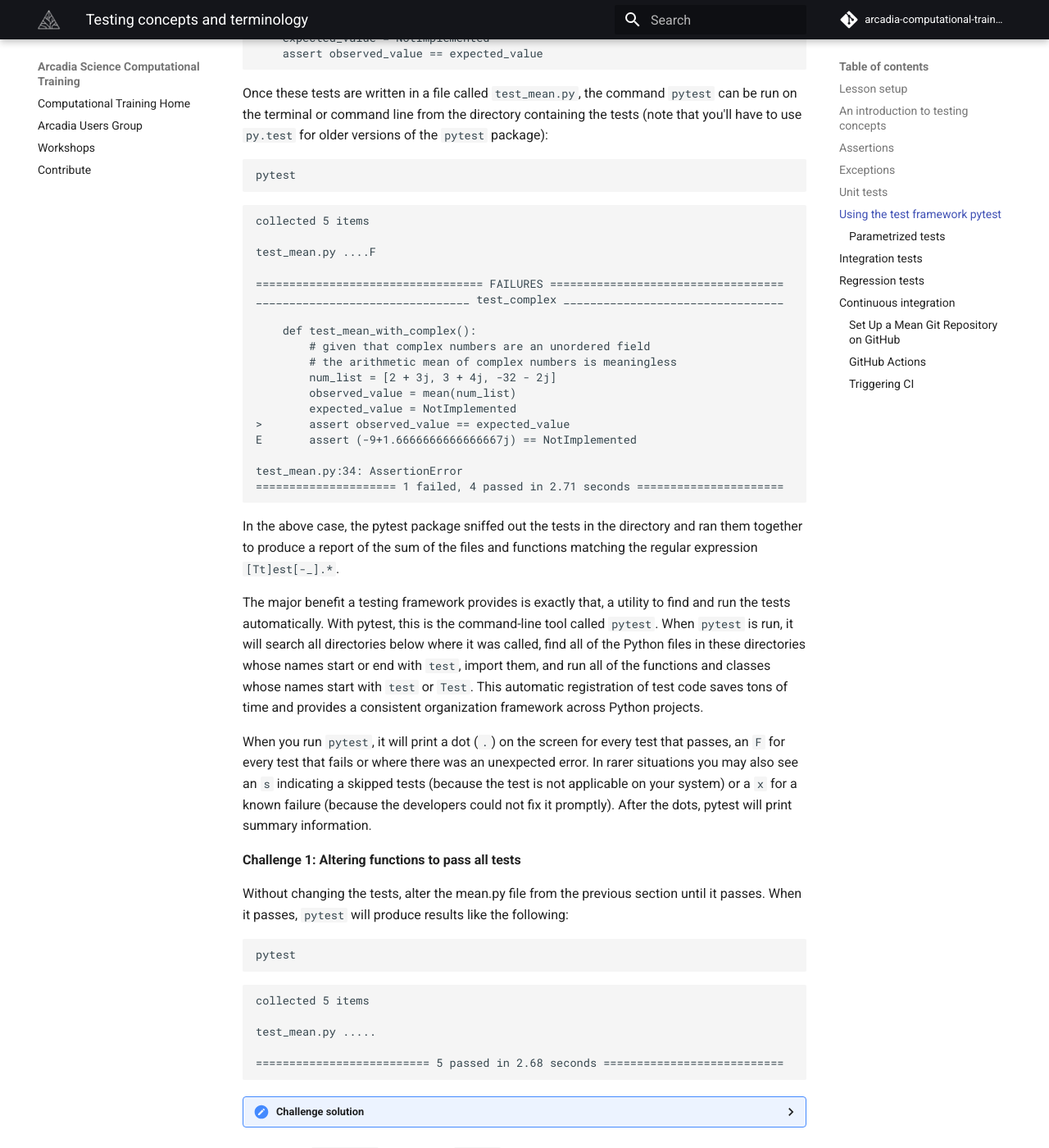
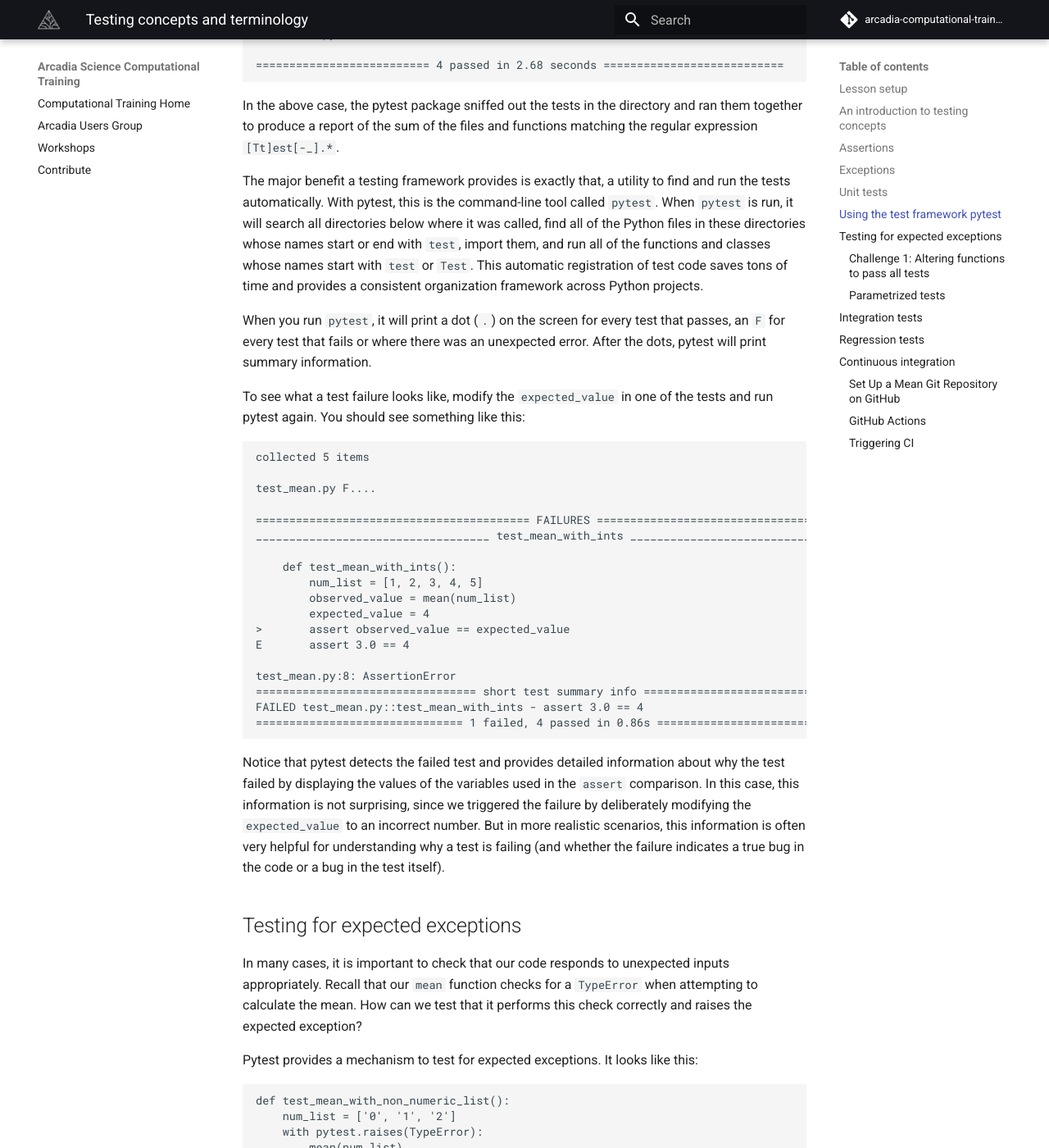
Before and after one commit to Arcadia-Science/arcadia-computational-training, an MkDocs documentation site: the page built from docs/arcadia-users-group/20231104-testing-concepts/lesson.md, in a window 1280 px wide and 1400 px high, scrolled down 7516 px. Shown: the whole window at 82% size. Built offline with MkDocs 1.6.1 and Material for MkDocs 9.7.7, drawn with Linux system fonts in a browser that asks for light colours; comment, search, counter and statistics services are not loaded; some of the changed text lies outside the part shown.

Commit message:
add section about testing for exceptions, eliminate the test_mean_with_complex test, make minor formatting changes

````diff
--- a/docs/arcadia-users-group/20231104-testing-concepts/lesson.md
+++ b/docs/arcadia-users-group/20231104-testing-concepts/lesson.md
@@ -126,8 +126,10 @@ For example, instead of the assertion in the case before, an exception can be us
 ```python
 def mean(num_list):
     if len(num_list) == 0:
-      raise Exception("The algebraic mean of an empty list is undefined. "
-                      "Please provide a list of numbers")
+      raise Exception(
+        "The algebraic mean of an empty list is undefined. "
+        "Please provide a list of numbers."
+    )
     else:
       return sum(num_list)/len(num_list)
 ```
@@ -143,7 +145,7 @@ To add information or replace the message before it is passed upstream, the try-
 def mean(num_list):
     try:
         return sum(num_list)/len(num_list)
-    except ZeroDivisionError as original_error :
+    except ZeroDivisionError as original_error:
         msg = "The algebraic mean of an empty list is undefined. Please provide a list of numbers."
         raise ZeroDivisionError(original_error.__str__() + "\n" +  msg)
 ```
@@ -155,7 +157,7 @@ If an alternative behavior is preferred, the exception can be disregarded and a
 def mean(num_list):
     try:
         return sum(num_list)/len(num_list)
-    except ZeroDivisionError :
+    except ZeroDivisionError:
         return 0
 ```
 
@@ -165,9 +167,9 @@ If a single function might raise more than one type of exception, each can be ca
 def mean(num_list):
     try:
         return sum(num_list)/len(num_list)
-    except ZeroDivisionError :
+    except ZeroDivisionError:
         return 0
-    except TypeError as original_error :
+    except TypeError as original_error:
         msg = "The algebraic mean of an non-numerical list is undefined.\
                Please provide a list of numbers."
         raise TypeError(original_error.__str__() + "\n" +  msg)
@@ -200,9 +202,9 @@ You can use this code to save to file:
 def mean(num_list):
     try:
         return sum(num_list)/len(num_list)
-    except ZeroDivisionError :
+    except ZeroDivisionError:
         return 0
-    except TypeError as original_error :
+    except TypeError as original_error:
         msg = "The algebraic mean of an non-numerical list is undefined.\
                Please provide a list of numbers."
         raise TypeError(original_error.__str__() + "\n" +  msg)
@@ -260,13 +262,6 @@ def test_mean_with_long():
     expected_value = big/2.0
     assert observed_value == expected_value
 
-def test_mean_with_complex():
-    # given that complex numbers are an unordered field
-    # the arithmetic mean of complex numbers is meaningless
-    num_list = [2 + 3j, 3 + 4j, -32 - 2j]
-    observed_value = mean(num_list)
-    expected_value = NotImplemented
-    assert observed_value == expected_value
 ```
 
 Use Jupyter Notebook to import the `test_mean` package and run each test like this:
@@ -278,7 +273,6 @@ test_mean_with_ints()
 test_mean_with_zero()
 test_mean_with_double()
 test_mean_with_long()
-test_mean_with_complex()  ## Please note that this one might fail. You'll get an error message showing which tests failed
 ```
 
 We just wrote and ran five tests for our `mean()` function.
@@ -320,14 +314,6 @@ def test_mean_with_long():
     observed_value = mean(range(1,big))
     expected_value = big/2.0
     assert observed_value == expected_value
-
-def test_mean_with_complex():
-    # given that complex numbers are an unordered field
-    # the arithmetic mean of complex numbers is meaningless
-    num_list = [2 + 3j, 3 + 4j, -32 - 2j]
-    observed_value = mean(num_list)
-    expected_value = NotImplemented
-    assert observed_value == expected_value
 ```
 
 Once these tests are written in a file called `test_mean.py`, the command `pytest` can be run on the terminal or command line from the directory containing the tests (note that you'll have to use `py.test` for older versions of the `pytest` package):
@@ -339,22 +325,9 @@ pytest
 ```
 collected 5 items
 
-test_mean.py ....F
+test_mean.py .....
 
-================================== FAILURES ===================================
-________________________________ test_complex _________________________________
-
-    def test_mean_with_complex():
-        # given that complex numbers are an unordered field
-        # the arithmetic mean of complex numbers is meaningless
-        num_list = [2 + 3j, 3 + 4j, -32 - 2j]
-        observed_value = mean(num_list)
-        expected_value = NotImplemented
->       assert observed_value == expected_value
-E       assert (-9+1.6666666666666667j) == NotImplemented
-
-test_mean.py:34: AssertionError
-===================== 1 failed, 4 passed in 2.71 seconds ======================
+========================== 4 passed in 2.68 seconds ===========================
 ```
 
 In the above case, the pytest package sniffed out the tests in the directory and ran them together to produce a report of the sum of the files and functions matching the regular expression `[Tt]est[-_].*`.
@@ -364,13 +337,75 @@ With pytest, this is the command-line tool called `pytest`.
 When `pytest` is run, it will search all directories below where it was called, find all of the Python files in these directories whose names start or end with `test`, import them, and run all of the functions and classes whose names start with `test` or `Test`.
 This automatic registration of test code saves tons of time and provides a consistent organization framework across Python projects.
 
-When you run `pytest`, it will print a dot (`.`) on the screen for every test that passes, an `F` for every test that fails or where there was an unexpected error.
-In rarer situations you may also see an `s` indicating a skipped tests (because the test is not applicable on your system) or a `x` for a known failure (because the developers could not fix it promptly).
-After the dots, pytest will print summary information.
+When you run `pytest`, it will print a dot (`.`) on the screen for every test that passes, an `F` for every test that fails or where there was an unexpected error. After the dots, pytest will print summary information.
 
-**Challenge 1: Altering functions to pass all tests**
+To see what a test failure looks like, modify the `expected_value` in one of the tests and run pytest again. You should see something like this:
 
-Without changing the tests, alter the mean.py file from the previous section until it passes.
+```
+collected 5 items
+
+test_mean.py F....                                                                   [100%]
+
+========================================= FAILURES =========================================
+___________________________________ test_mean_with_ints ____________________________________
+
+    def test_mean_with_ints():
+        num_list = [1, 2, 3, 4, 5]
+        observed_value = mean(num_list)
+        expected_value = 4
+>       assert observed_value == expected_value
+E       assert 3.0 == 4
+
+test_mean.py:8: AssertionError
+================================= short test summary info ==================================
+FAILED test_mean.py::test_mean_with_ints - assert 3.0 == 4
+=============================== 1 failed, 4 passed in 0.86s ================================
+```
+Notice that pytest detects the failed test and provides detailed information about why the test failed
+by displaying the values of the variables used in the `assert` comparison.
+In this case, this information is not surprising, since we triggered the failure by deliberately modifying the `expected_value` to an incorrect number.
+But in more realistic scenarios, this information is often very helpful for understanding why a test is failing (and whether the failure indicates a true bug in the code or a bug in the test itself).
+
+
+## Testing for expected exceptions
+In many cases, it is important to check that our code responds to unexpected inputs appropriately.
+Recall that our `mean` function checks for a `TypeError` when attempting to calculate the mean.
+How can we test that it performs this check correctly and raises the expected exception?
+
+Pytest provides a mechanism to test for expected exceptions. It looks like this:
+
+```python
+def test_mean_with_non_numeric_list():
+    num_list = ['0', '1', '2']
+    with pytest.raises(TypeError):
+        mean(num_list)
+```
+Here, we use a `with` block to tell pytest that we expect the code within the `with` block
+to raise an exception. Pytest checks that this code does indeed raise an exception of the correct type,
+and if not, flags the test as a failure.
+
+Try adding this function to `test_mean.py` and verify that all the tests pass.
+(hint: don't forget to add `import pytest` at the top of `test_mean.py`, since our new test uses `pytest.raises`).
+
+
+### Challenge 1: Altering functions to pass all tests
+A scenario we did not consider when writing our `mean` function is when the list of numbers passed to `mean` contains complex numbers.
+Because the arithmetic mean of complex numbers may be difficult to interpret,
+suppose we decide that we don't want our function to handle this case.
+
+Let's write a test to reflect this. Add the following test to `test_mean.py`:
+```python
+def test_mean_with_complex():
+    num_list = [0, 1, 1 + 1j]
+    with pytest.raises(TypeError):
+        mean(num_list)
+```
+Try running the tests again. You should see that this test fails.
+This is because our `mean` function does not check for complex numbers,
+and Python's builtin `sum` function is able to handle complex numbers,
+so `mean` returns a result rather than raising an exception.
+
+Now, modify the function `mean` in `mean.py` from the previous section until our new test passes.
 When it passes, `pytest` will produce results like the following:
 
 ```
@@ -394,22 +429,21 @@ One way is to check for the presence of complex numbers before calculating the m
 ```python
 def mean(num_list):
     if any(isinstance(num, complex) for num in num_list):
-       return NotImplemented
+       raise TypeError("Calculating the mean of complex numbers is not supported.")
     else:
         try:
             return sum(num_list)/len(num_list)
-        except ZeroDivisionError :
+        except ZeroDivisionError:
             return 0
-        except TypeError as original_error :
+        except TypeError as original_error:
             msg = "The algebraic mean of an non-numerical list is undefined.\
                    Please provide a list of numbers."
             raise TypeError(original_error.__str__() + "\n" +  msg)
 ```
-
 </details>
 
 
-Note, using `pytest -v` will result in `pytest` listing which tests are executed and whether they pass or not:
+Note, using `pytest -v` (the 'v' stands for 'verbose') will result in `pytest` listing which tests are executed and whether they pass or not:
 
 ```
 pytest
@@ -441,7 +475,7 @@ To parametrize a test, we "decorate" it with its expected inputs and outputs, an
 In the `pytest` output, this will look exactly like running multiple tests that have different functions.
 
 <details>
-<summary> Python decorators </summary>
+<summary>About Python decorators </summary>
 "Decorators" are a Python way to enhance or wrap a function with additional behavior.
 They are added just before a function definition, using a name that starts with `@`, and can take arguments separate from the function arguments, for example:
 
@@ -469,9 +503,9 @@ We then provide a list of matching pairs of these parameters, each of which will
 import pytest
 
 @pytest.mark.parametrize("num_list,expected_value", [
-    ([1,2,3,4,5], 3),
-    ([0,2,4,6], 3),
-    (range(1,10000), 10000/2.0),
+    ([1, 2, 3, 4, 5], 3),
+    ([0, 2, 4, 6], 3),
+    (range(1, 10000), 10000/2.0),
   ])
 def test_mean(num_list, expected_value):
     observed_value = mean(num_list)
````
Also changed, not shown: other parts of docs/arcadia-users-group/20231104-testing-concepts/lesson.md (+2 -2 lines).
